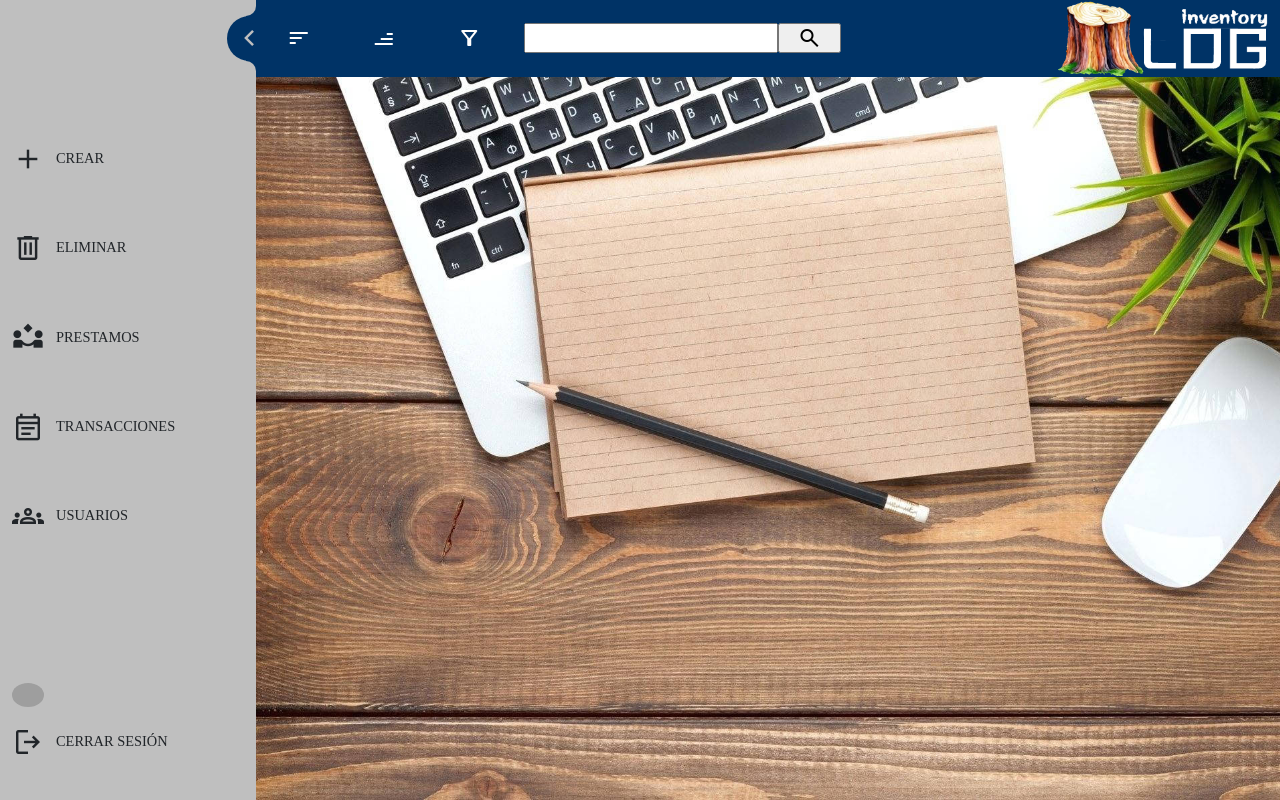
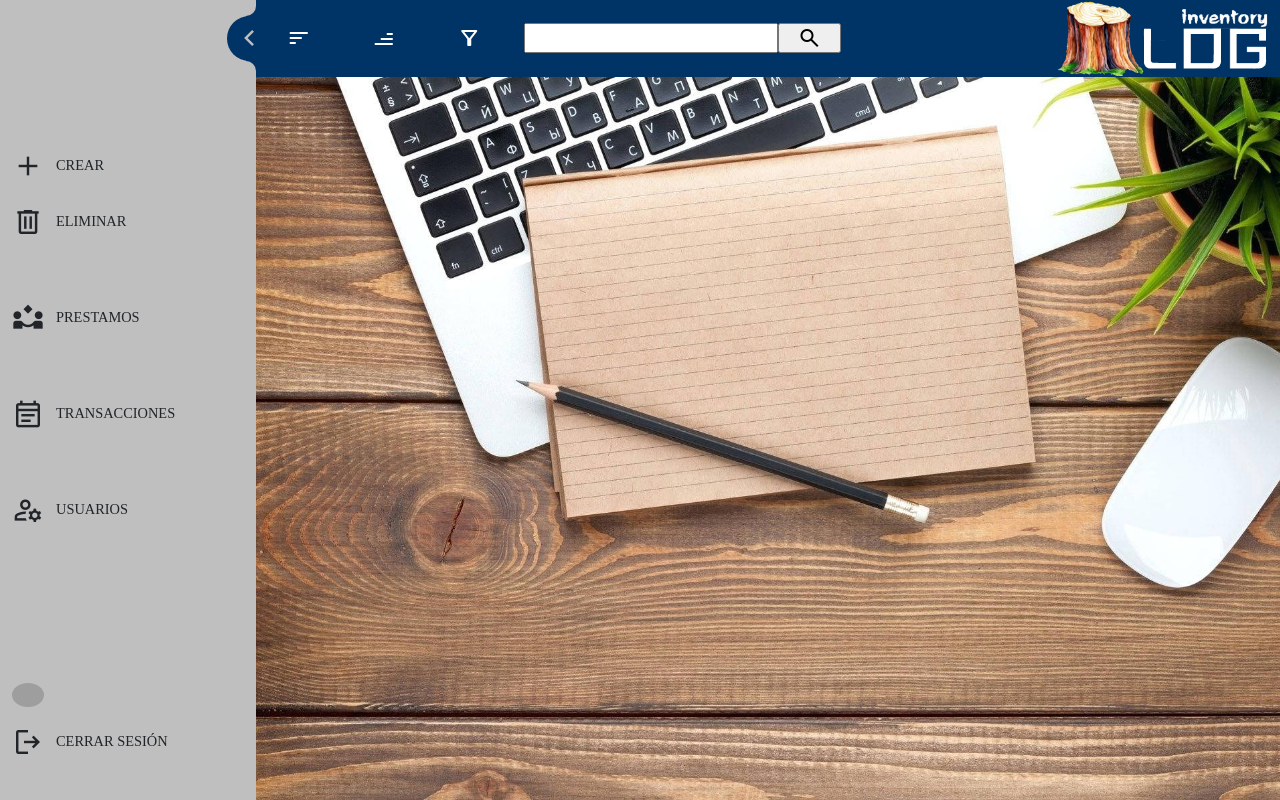
Before and after one commit to SergioGalarzaCarmona/Log_Inventory, a Django app: template Users/templates/Users/main.html in a window 1280 px wide. Run offline with Django 5.2, Linux system fonts and the light colour scheme; the template is opened without the code that fills it, so the values that code supplies are empty; grey boxes are pictures that could not be loaded.

Commit message:
Refactor sidebar and subuser management UI: enhance layout, add create user/group forms, and improve navigation links

```diff
--- a/Users/templates/Users/sideBar.html
+++ b/Users/templates/Users/sideBar.html
@@ -5,23 +5,51 @@
         <label class="material-symbols-outlined open-menu" for="open-menu">chevron_right</label>
     </form>
     <nav class="sidebar__nav">
-        {% if path == 'main' %}
         <ul>
+            {% if path == 'main' %}
+            <li>
+                <div class="sidebar__item">
+                    <a href="#" class="sidebar__item-link">
+                        <span class="material-symbols-outlined">add</span>
+                        <p>Crear</p>
+                    </a>
+                </div>
+                <div class="sidebar__item">
+                    <a href="#" class="sidebar__item-link">
+                        <span class="material-symbols-outlined">delete</span>
+                        <p>Eliminar</p>
+                    </a>
+                </div>
+            </li>
+        {% elif path == 'manage_subusers' %}
+        <li>
+            <div class="sidebar__item">
+                <a href="#" class="sidebar__item-link">
+                    <span class="material-symbols-outlined">person_add</span>
+                    <p>Crear Usuario</p>
+                </a>
+            </div>
+            <div class="sidebar__item">
+                <a href="#" class="sidebar__item-link">
+                    <span class="material-symbols-outlined">Group_add</span>
+                    <p>Crear Grupo</p>
+                </a>
+            </div>
+        </li>
+        <li class="sidebar__item">
+            <a href="{% url 'main' %}" class="sidebar__item-link">
+                <span class="material-symbols-outlined">view_object_track</span>
+                <p>Objetos</p>
+            </a>
+        </li>
+        {% elif path == 'profile' %}
             <li class="sidebar__item">
-                <a href="#" class="sidebar__item-link">
-                    <span class="material-symbols-outlined">add</span>
-                    <p>Crear</p>
+                <a href="{% url 'main' %}" class="sidebar__item-link">
+                    <span class="material-symbols-outlined">view_object_track</span>
+                    <p>Objetos</p>
                 </a>
             </li>
-        {% elif path == 'manage_subusers' or path == 'profile' %}
-        <!-- INserte aqui el boton para acceder a objetos (lo hice asi pq en ambos casos tanto en el perfil como en el manejo de usuarios el boton de crear cambia por el de objetos) -->
         {% endif %}
-            <li class="sidebar__item">
-                <a href="#" class="sidebar__item-link">
-                    <span class="material-symbols-outlined">delete</span>
-                    <p>Eliminar</p>
-                </a>
-            </li>
             <li class="sidebar__item">
                 <a href="#" class="sidebar__item-link">
                     <span class="material-symbols-outlined">partner_exchange</span>
@@ -34,12 +62,14 @@
                     <p>Transacciones</p>
                 </a>
             </li>
+        {% if path != 'manage_subusers' %}
             <li class="sidebar__item">
                 <a href="{% url 'manage_subusers' %}" class="sidebar__item-link">
-                    <span class="material-symbols-outlined">groups</span>
+                    <span class="material-symbols-outlined">manage_accounts</span>
                     <p>Usuarios</p>
                 </a>
             </li>
+        {% endif %}
         </ul>
     </nav>
     <div class="sidebar__profile">
```
Also changed, not shown: Users/templates/Users/subusers.html (+15 -17 lines).
